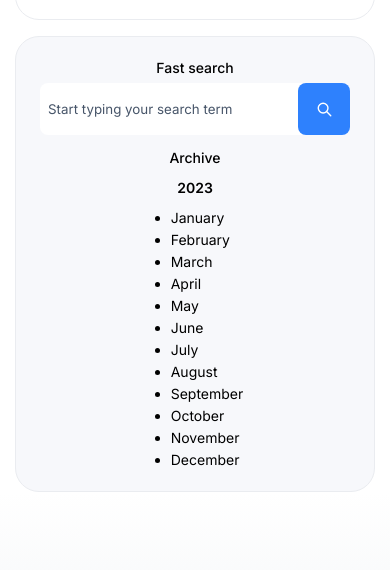
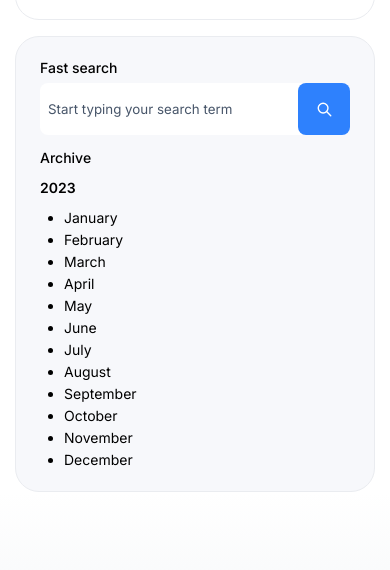
Before and after one commit to avlad96/avlad96.github.io, a plain HTML site: page index.html in a window 390 px wide. Shown: the part 2023-2593 px from the top of the page. Drawn offline with Linux system fonts and the light colour scheme.

Commit message:
changed archive container

```diff
--- a/scss/_accidents.scss
+++ b/scss/_accidents.scss
@@ -308,19 +308,6 @@
         &__search-field {
             width: 100%;
         }
-        &__search-label {
-            text-align: center;
-        }
-        &__archive-text {
-            text-align: center;
-        }
-        &__archive-year {
-            text-align: center;
-        }
-        &__archive-list-container {
-            display: flex;
-            justify-content: center;
-        }
     }
     .accidents-header {
         display: flex;
```
Also changed, not shown: css/style.css.
